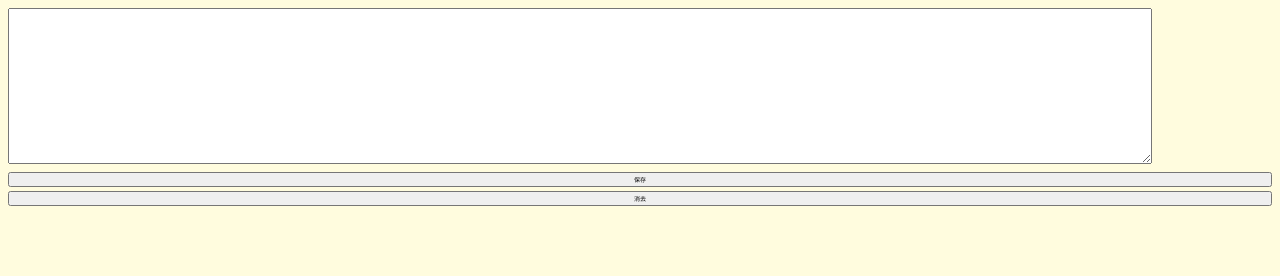
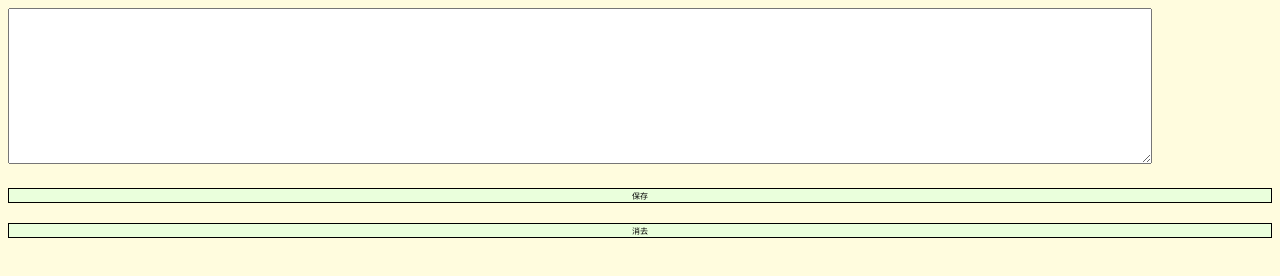
Before and after one commit to 10148123/10148123.github.io, a plain HTML site: page index.html in a window 1280 px wide. Drawn offline with Linux system fonts and the light colour scheme.

Commit message:
Update index.html

```diff
--- a/index.html
+++ b/index.html
@@ -9,8 +9,12 @@
 	body{background-color: #FFFCDE;}
 
 	textarea{width: 90%;}
+
 	input{width: 100%;
-		font-size: 24%;}
+		font-size: 50%;
+		border: 1px solid #000;
+		margin-top: 20px;
+		background-color: #EAFFDC;}
 
 	@media screen and (max-width:480px){body{background-color:#FFECF7;}}
 
```
